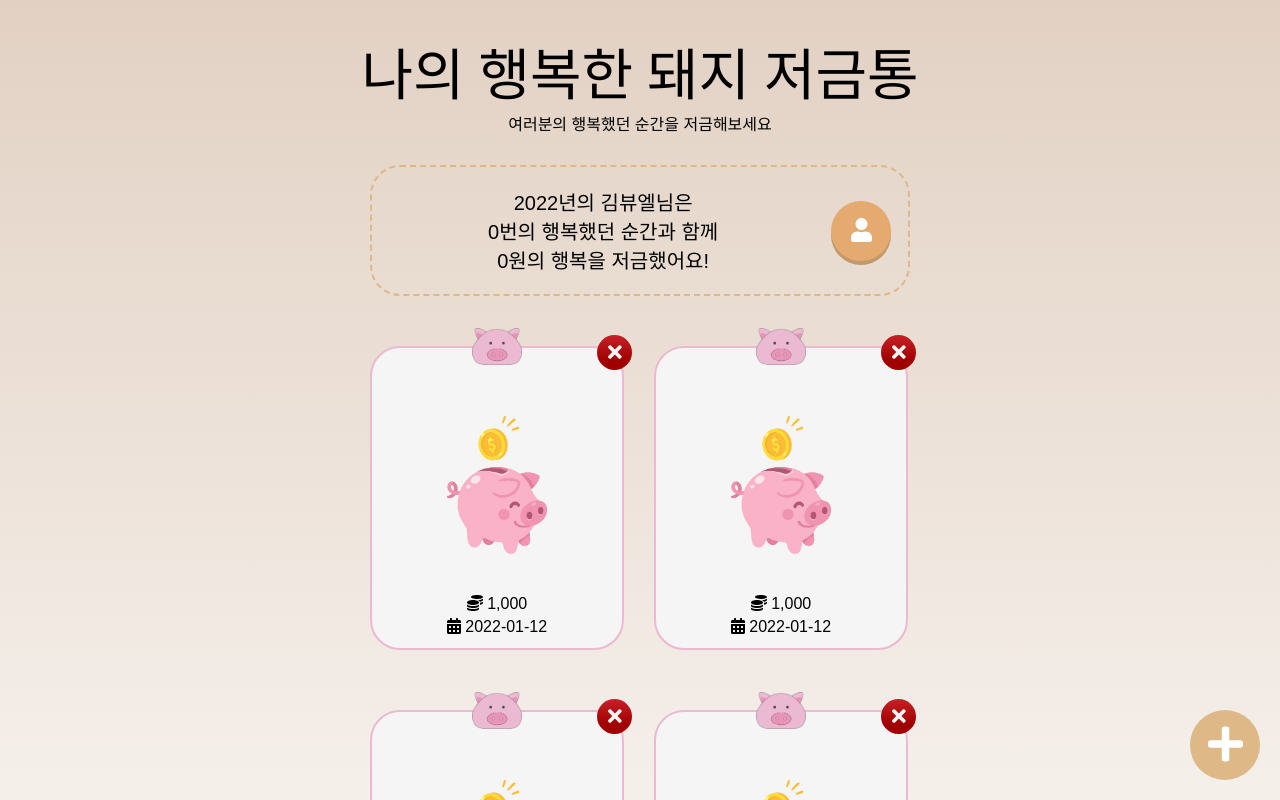
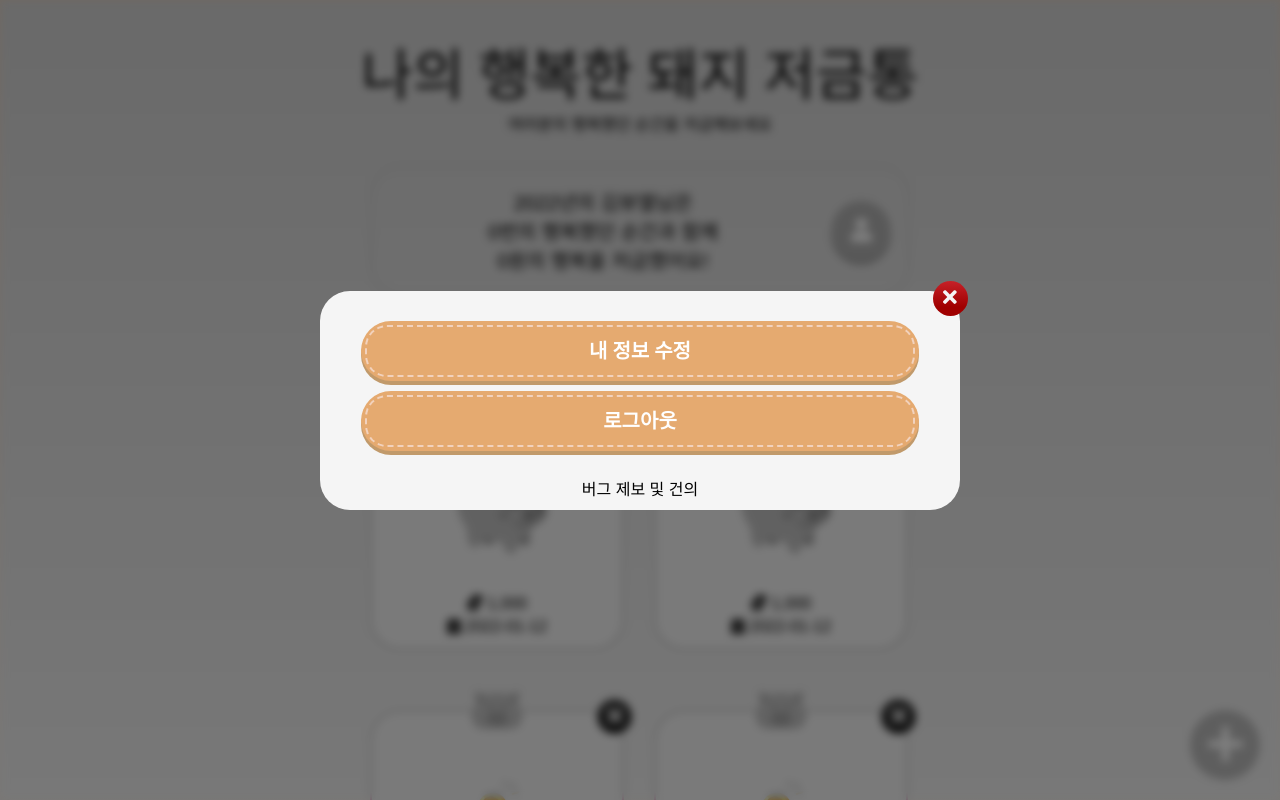
Before and after one commit to happy-piggy-bank/happy-piggy-bank-web-old, a React (Create React App) app: page /bank in a window 1280 px wide. Both pictures are taken after a click on the button 861 px from the left and 230 px from the top of the page. Shown: the top 800 px of the page. Built offline with nearby package versions, Linux system fonts and the light colour scheme; a web font is replaced by a local one.

Commit message:
내 정보 팝업 추가

```diff
--- a/src/components/bank/bankListScreen.jsx
+++ b/src/components/bank/bankListScreen.jsx
@@ -1,7 +1,7 @@
 import { React, useState } from "react";
 import { useNavigate } from "react-router-dom";
 import { FontAwesomeIcon } from "@fortawesome/react-fontawesome";
-import { faPlus } from "@fortawesome/free-solid-svg-icons";
+import { faPlus, faTimes } from "@fortawesome/free-solid-svg-icons";
 
 import "../../css/bank/bankListScreen.css";
 
@@ -13,18 +13,34 @@ import MyInfoButton from "../common/myInfoButton";
 // import NoBankList from "./noBankList";
 import BankListComponent from "./bankListComponent";
 
-const MyInfoPopup = () => {
-  return (
-    <div className="myInfoPopup">
-      <PrimaryButton buttonText={"내 정보 수정"} onClick={() => {}} />
-      <PrimaryButton buttonText={"로그아웃"} onClick={() => {}} />
-    </div>
-  );
-};
-
 const BankListScreen = () => {
   const [isPopupOpen, setPopupOpen] = useState(false);
   const navigate = useNavigate();
+
+  const MyInfoPopup = () => {
+    return (
+      <div className="myInfoPopup">
+        <div className="myInfoPopupInner">
+          <button className="myInfoPopupCloseButton">
+            <FontAwesomeIcon
+              icon={faTimes}
+              onClick={() => setPopupOpen(false)}
+            />
+          </button>
+          <PrimaryButton buttonText={"내 정보 수정"} onClick={() => {}} />
+          <PrimaryButton
+            buttonText={"로그아웃"}
+            onClick={() => navigate("/")}
+          />
+          <div className="myInfoPopupEmail">
+            <a href="mailto:dokdo2005@gmail.com?subject=[나의 행복한 돼지 저금통] 버그 제보 및 건의">
+              버그 제보 및 건의
+            </a>
+          </div>
+        </div>
+      </div>
+    );
+  };
 
   return (
     <div className="bankListScreenContainer">
@@ -48,6 +64,7 @@ const BankListScreen = () => {
         <FontAwesomeIcon icon={faPlus} />
       </button>
       <MainFooter />
+      {isPopupOpen ? <MyInfoPopup /> : null}
     </div>
   );
 };
--- a/src/css/bank/bankListScreen.css
+++ b/src/css/bank/bankListScreen.css
@@ -63,3 +63,58 @@
   font-size: 5vh;
   color: white;
 }
+
+.myInfoPopup {
+  position: fixed;
+  width: 100%;
+  height: 100%;
+  top: 0;
+  left: 0;
+  right: 0;
+  bottom: 0;
+  margin: auto;
+  background-color: rgba(0, 0, 0, 0.5);
+  backdrop-filter: blur(4px) grayscale(1);
+}
+
+.myInfoPopupInner {
+  display: flex;
+  flex-direction: column;
+  align-items: center;
+  justify-content: center;
+  position: absolute;
+  left: 25%;
+  right: 25%;
+  top: 25%;
+  bottom: 25%;
+  margin: auto;
+  padding: 10px;
+  width: auto;
+  height: fit-content;
+  background: whitesmoke;
+  border-radius: 30px;
+}
+
+.myInfoPopupCloseButton {
+  display: block;
+  margin-left: 100%;
+  margin-right: 0;
+  margin-top: -20px;
+  width: 35px;
+  height: 35px;
+  font-size: 2.5vh;
+  border-style: none;
+  border-radius: 30px;
+  background-image: linear-gradient(to bottom, #c62128 0%, #a00000 74%);
+  text-align: center;
+  color: whitesmoke;
+}
+
+.myInfoPopupEmail {
+  margin-top: 20px;
+}
+
+.myInfoPopupEmail > a {
+  text-decoration: none;
+  color: black;
+}
```
